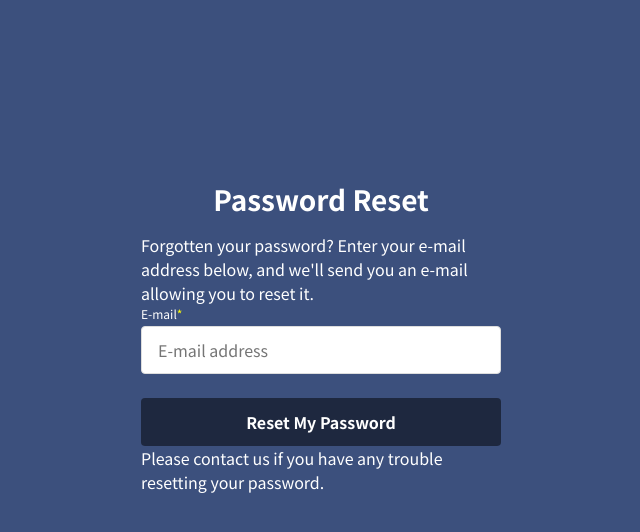
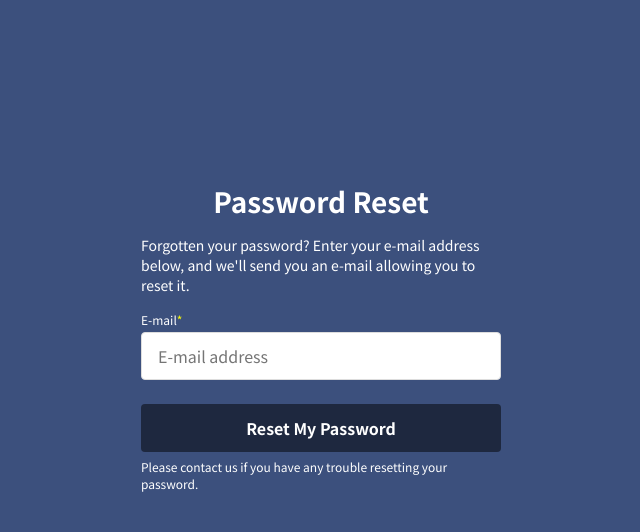
Before and after one commit to SELO77/django-template2, a Django app: page /accounts/password/reset/ in a window 1280 px wide. Shown: the part 64-596 px from the top of the page, without its empty margins (319-959 px from the left). Run offline with Django 3.2, Linux system fonts and the light colour scheme; some libraries are stand-ins or nearby versions.

Commit message:
<markup>: reset pw page

```diff
--- a/bbakdoc/static/css/style.css
+++ b/bbakdoc/static/css/style.css
@@ -78,6 +78,9 @@ button {
     margin-bottom: 0.5em;
     font-size: 28px;
     text-align: center; }
+    .form-wrap h1 + p {
+      margin-bottom: 16px;
+      font-size: 14px; }
   .form-wrap .txt-below-form {
     margin-top: 0.5em;
     width: 100%;
--- a/bbakdoc/static/sass/components/_form.sass
+++ b/bbakdoc/static/sass/components/_form.sass
@@ -16,6 +16,10 @@
     margin-bottom: 0.5em
     font-size: 28px
     text-align: center
+
+    & + p
+      margin-bottom: 16px
+      font-size: 14px
 
   .txt-below-form
     margin-top: 0.5em
--- a/bbakdoc/templates/account/password_reset.html
+++ b/bbakdoc/templates/account/password_reset.html
@@ -21,5 +21,5 @@
         <input class="btn btn-primary" type="submit" value="{% trans 'Reset My Password' %}" />
     </form>
 
-    <p>{% blocktrans %}Please contact us if you have any trouble resetting your password.{% endblocktrans %}</p>
+    <p class="txt-below-form">{% blocktrans %}Please contact us if you have any trouble resetting your password.{% endblocktrans %}</p>
 {% endblock %}
```
